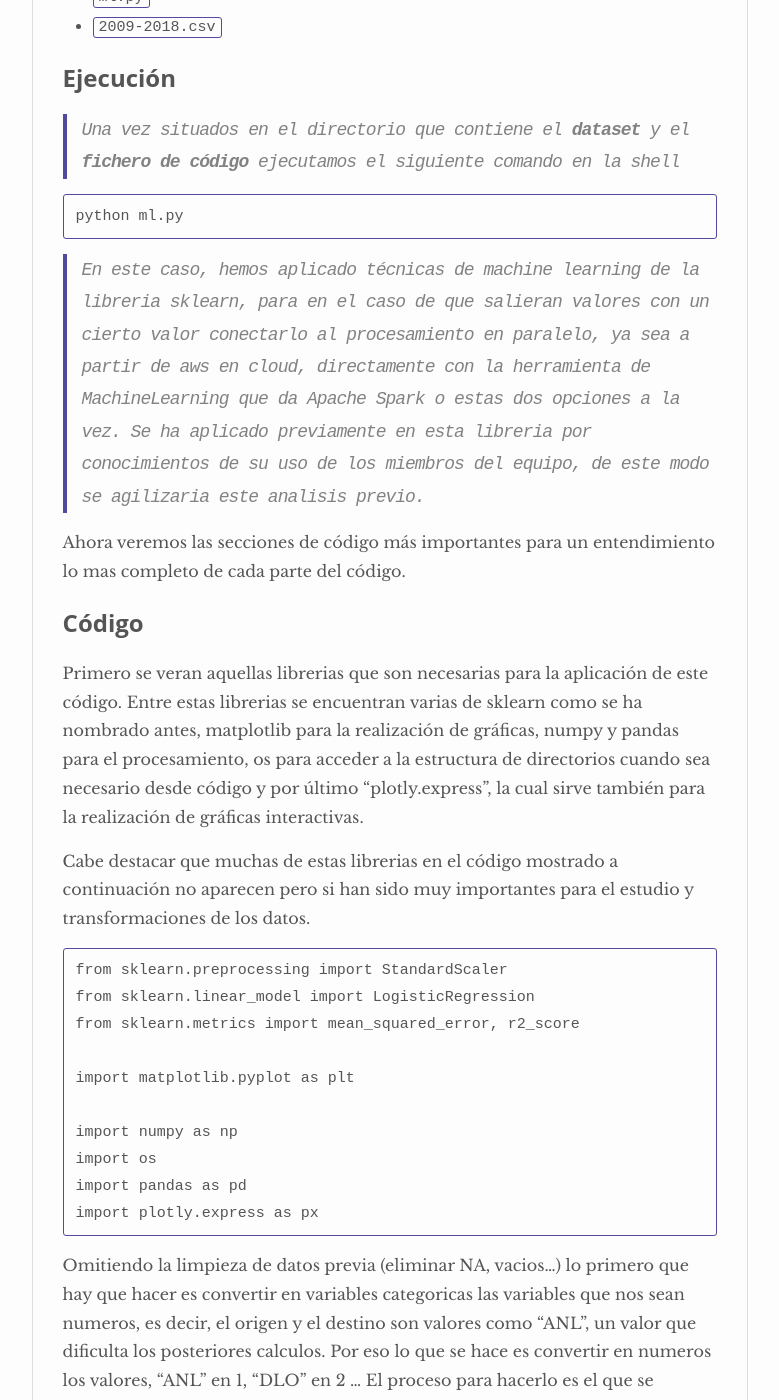
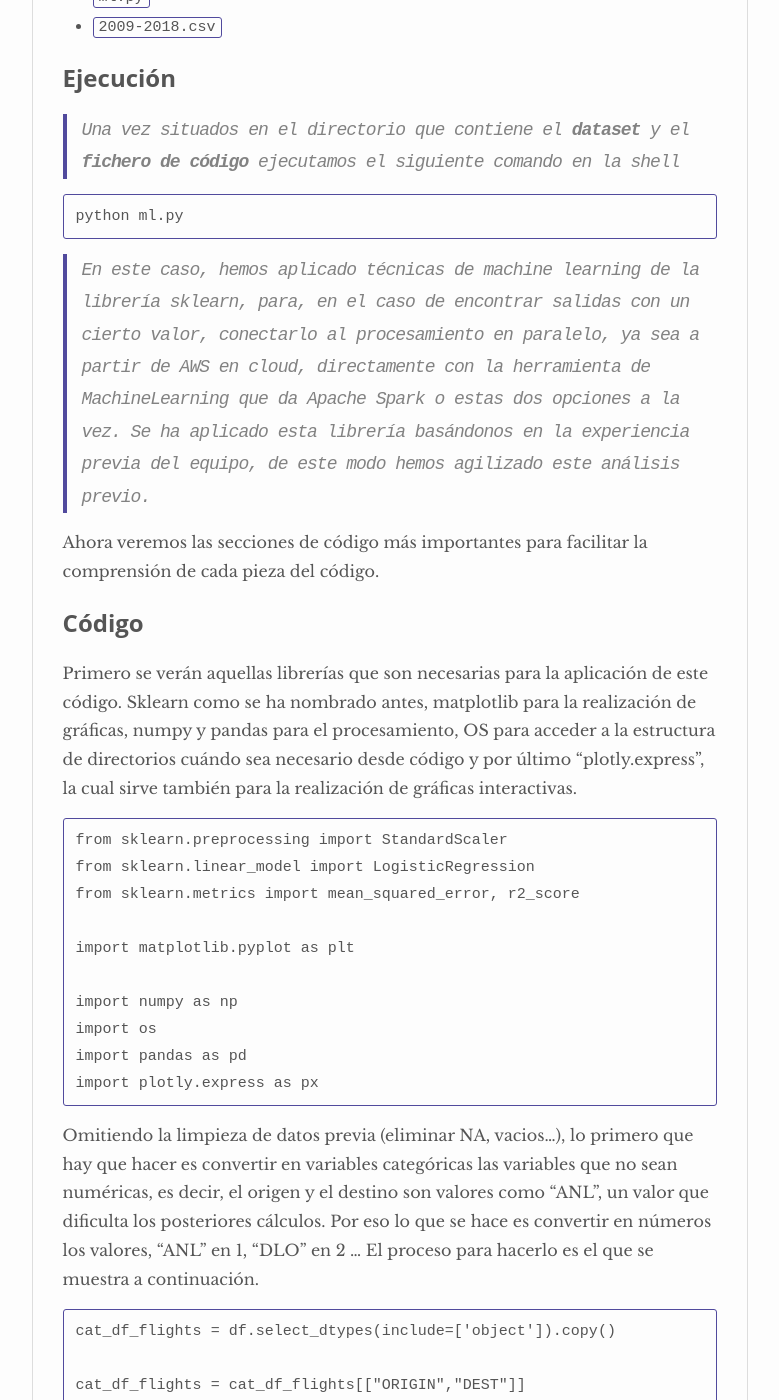
Before and after one commit to ivanfermena/Airline-Delay-Cancellation-Big-Data, a Jekyll site: the page built from _posts/2016-10-01-machinelearning.md, in a window 1280 px wide and 1400 px high, scrolled down 951 px. Shown: the whole window, without its empty margins (250-1029 px from the left). Built offline with Jekyll 4.4.1, drawn with Linux system fonts in a browser that asks for light colours; nearby versions of some CDN libraries; some of the changed text lies outside the part shown.

Commit message:
Update 2016-10-01-machinelearning.md

```diff
--- a/_posts/2016-10-01-machinelearning.md
+++ b/_posts/2016-10-01-machinelearning.md
@@ -1,13 +1,13 @@
 ---
 layout: post
 title:  "Realización de estudio de correlaciones y aplicación de regresión lineal sencilla"
-description: Analisis estadistico intentando averiguar si existe una correlacion entre el origen y destino con la posibl cancelacion de un vuelo.
+description: Análisis estadístico intentando averiguar si existe una correlación entre el origen y destino con la posible cancelación de un vuelo.
 categories: machinelearning
 ---
 
 ## Descripcion:
 
-En esta sección del proyecto se pretence averiguar si la unión de Origen-Destion esta correlada de alguna manera con la cancelacion que se produce en los vuelos, si no es asi, bscar cuales son las variables que estan mas fuertemente correladas (que no dependan entre ellas) y aplicar un modelo de regresión lineal para intentar predecir futuros valores, siempre que ese valor sea lo suficientemente valioso.
+En esta sección del proyecto se pretende averiguar si la unión de Origen-Destion esta correlacionada de alguna manera con la cancelación que se produce en los vuelos, y si no es así, buscar cuáles son las variables que ostentan mayor grado de correlación (que no dependan entre ellas) y aplicar un modelo de regresión lineal para intentar predecir futuros valores, siempre que ese valor sea lo suficientemente valioso.
 
 ## Ficheros
 
@@ -20,15 +20,13 @@
 
     python ml.py
 
->En este caso, hemos aplicado técnicas de machine learning de la libreria sklearn, para en el caso de que salieran valores con un cierto valor conectarlo al procesamiento en paralelo, ya sea a partir de aws en cloud, directamente con la herramienta de MachineLearning que da Apache Spark o estas dos opciones a la vez. Se ha aplicado previamente en esta libreria por conocimientos de su uso de los miembros del equipo, de este modo se agilizaria este analisis previo.
+>En este caso, hemos aplicado técnicas de machine learning de la librería sklearn, para, en el caso de encontrar salidas con un cierto valor, conectarlo al procesamiento en paralelo, ya sea a partir de AWS en cloud, directamente con la herramienta de MachineLearning que da Apache Spark o estas dos opciones a la vez. Se ha aplicado esta librería basándonos en la experiencia previa del equipo, de este modo hemos agilizado este análisis previo.
 
-Ahora veremos las secciones de código más importantes para un entendimiento lo mas completo de cada parte del código.
+Ahora veremos las secciones de código más importantes para facilitar la comprensión de cada pieza del código.
 
 ## Código
 
-Primero se veran aquellas librerias que son necesarias para la aplicación de este código. Entre estas librerias se encuentran varias de sklearn como se ha nombrado antes, matplotlib para la realización de gráficas, numpy y pandas para el procesamiento, os para acceder a la estructura de directorios cuando sea necesario desde código y por último "plotly.express", la cual sirve también para la realización de gráficas interactivas.
-
-Cabe destacar que muchas de estas librerias en el código mostrado a continuación no aparecen pero si han sido muy importantes para el estudio y transformaciones de los datos.
+Primero se verán aquellas librerías que son necesarias para la aplicación de este código. Sklearn como se ha nombrado antes, matplotlib para la realización de gráficas, numpy y pandas para el procesamiento, OS para acceder a la estructura de directorios cuándo sea necesario desde código y por último "plotly.express", la cual sirve también para la realización de gráficas interactivas.
 
 {% highlight python %}
 
@@ -45,7 +43,7 @@
 
 {% endhighlight %}
 
-Omitiendo la limpieza de datos previa (eliminar NA, vacios...) lo primero que hay que hacer es convertir en variables categoricas las variables que nos sean numeros, es decir, el origen y el destino son valores como "ANL", un valor que dificulta los posteriores calculos. Por eso lo que se hace es convertir en numeros los valores, "ANL" en 1, "DLO" en 2 ... El proceso para hacerlo es el que se muestra a continuación.
+Omitiendo la limpieza de datos previa (eliminar NA, vacios...), lo primero que hay que hacer es convertir en variables categóricas las variables que no sean numéricas, es decir, el origen y el destino son valores como "ANL", un valor que dificulta los posteriores cálculos. Por eso lo que se hace es convertir en números los valores, "ANL" en 1, "DLO" en 2 ... El proceso para hacerlo es el que se muestra a continuación.
 
 {% highlight python %}
 
@@ -70,7 +68,7 @@
 
 {% endhighlight %}
 
-Tras esto se muestran gráficas determinadas con la libreria antes nombrada "plotly.express" para el analisis de las correlaciones y del caso en particular para ver en detenimiento el origen y destion con la variable de cancelacion.
+Tras esto se muestran gráficas determinadas con la librería antes nombrada, "plotly.express" para el análisis de las correlaciones y del caso en particular para ver en detenimiento el origen y destino con la variable de cancelación.
 
 >Gráficas interactivas de todas las relaciones entre variables(vista general)
 
@@ -80,7 +78,7 @@
 
 ![sample post]({{site.baseurl}}/images/grafica_peque.jpg)
 
-Tras el estudio gráfico procedemos a entrenar nuestro modelo con las variables dictadas y la variable objetivo, dandonos cuenta que no obtenemos ni de cerca un valor valioso para el analisis. Algo que se podia intuir con las gráficas.
+Tras el estudio gráfico procedemos a entrenar nuestro modelo con las variables dictadas y la variable objetivo, dándonos cuenta que no obtenemos ni de cerca un valor con suficiente peso para el análisis. Algo que se podía intuir con las gráficas.
 
 {% highlight python %}
 
@@ -110,7 +108,7 @@
 
 {% endhighlight %}
 
-Visto los resultados del primer modelo se procede a analizar las variables que parecen mas significativas entre ellas graficamente y tras varias pruebas, mostramos aquel modelo que tiene mejores resultados de R_2. Siendo aun asi poco valiosos para determinar que se puede predecir correctamente. Aunque no es bueno que el R_2 este muy ajustado, el resultado no es bueno.
+Visto los resultados del primer modelo se procede a analizar las variables que parecen mas significativas entre ellas graficamente y tras varias pruebas, mostramos aquel modelo que tiene mejores resultados de R_2. Siendo aún así poco valiosos para determinar que se puede predecir correctamente. Aunque no es bueno que el R_2 este sobreajustado, ni siquiera así, el resultado es bueno.
 
 {% highlight python %}
 
@@ -139,4 +137,4 @@
 
 {% endhighlight %}
 
-Como conlusión de la realización del modelo de regresión lineal hemos averiguado que este modelo no es suficiente complejo para obtener previsiones concluyentes sobre los datos que se tenian, para esto sería interesante aplicar otros métodos como DeepLearning o KMeans, mucho mas sotisficados.
+Como conclusión de la realización del modelo de regresión lineal hemos averiguado que este modelo carece de complejidad para obtener previsiones concluyentes sobre los datos que se tenían, para esto, sería interesante aplicar otros métodos como DeepLearning o KMeans, mucho más sotisficados.
```
